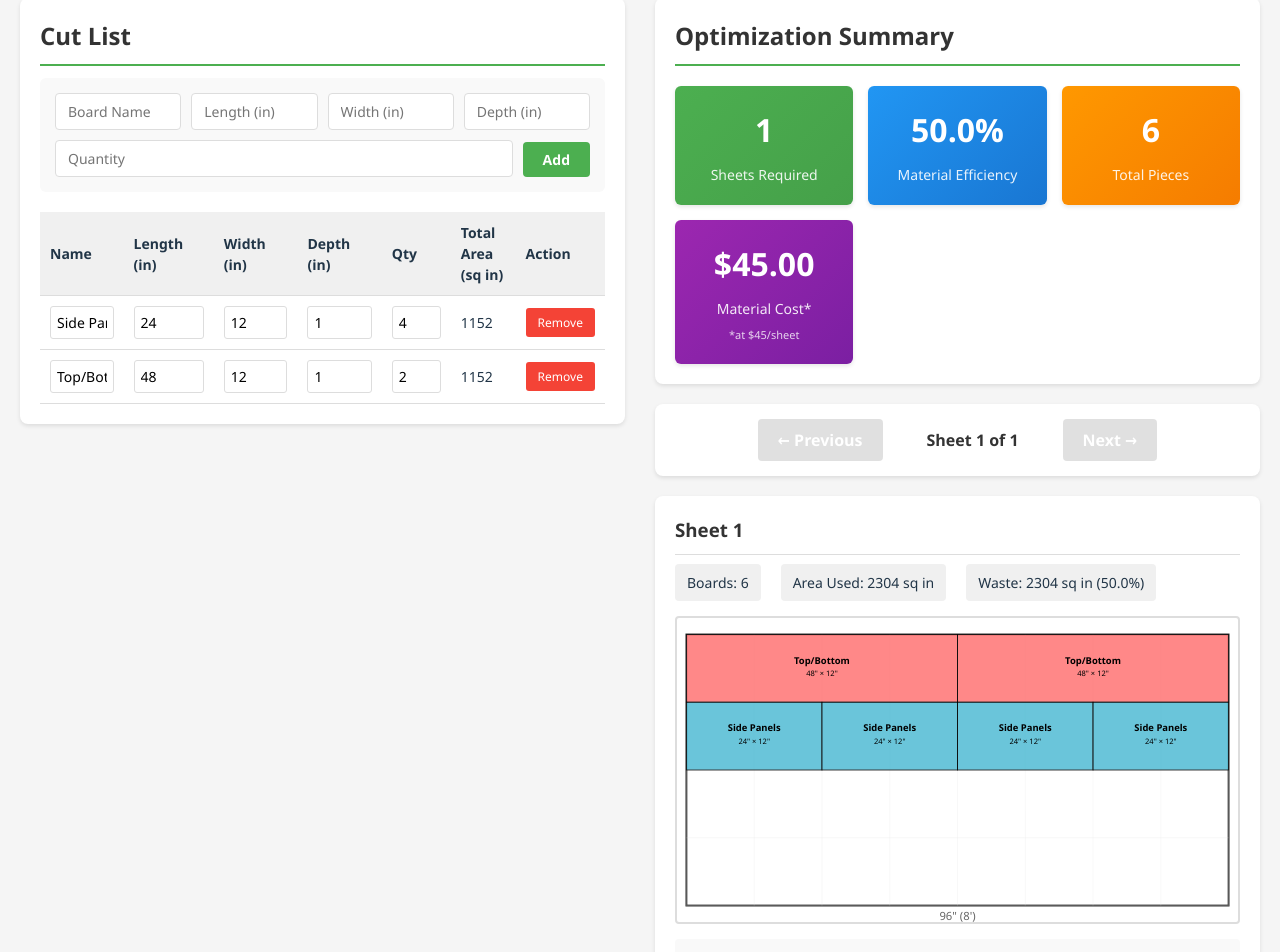
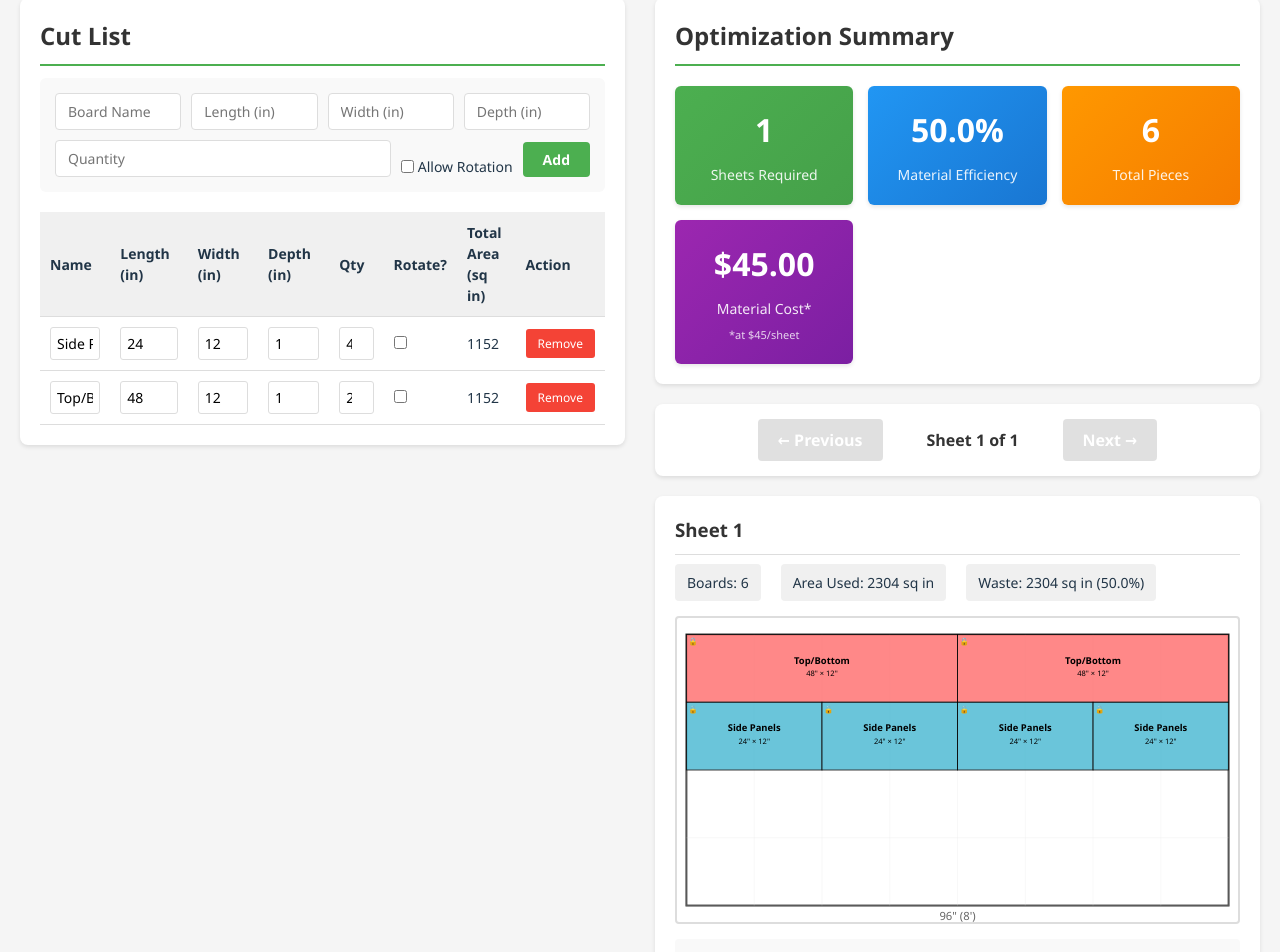
Before and after one commit to chadrosenquist/sheetgood-cuts-react, a React (Vite) app: page / in a window 1280 px wide. Shown: the part 206-1158 px from the top of the page. Built offline with nearby package versions, Linux system fonts and the light colour scheme.

Commit message:
Allow rotation checkbox

```diff
--- a/src/App.css
+++ b/src/App.css
@@ -300,6 +300,12 @@ body {
   color: #666;
 }
 
+.cut-dims .no-rotate {
+  color: #c0392b;
+  font-style: italic;
+  margin-left: 4px;
+}
+
 .cut-pos {
   color: #999;
   font-size: 12px;
--- a/src/App.tsx
+++ b/src/App.tsx
@@ -7,8 +7,24 @@ import './App.css';
 
 function App() {
   const [boards, setBoards] = useState<Board[]>([
-    { id: '1', length: 24, width: 12, depth: 1, quantity: 4, name: 'Side Panels' },
-    { id: '2', length: 48, width: 12, depth: 1, quantity: 2, name: 'Top/Bottom' },
+    {
+      id: '1',
+      length: 24,
+      width: 12,
+      depth: 1,
+      quantity: 4,
+      name: 'Side Panels',
+      rotationAllowed: false,
+    },
+    {
+      id: '2',
+      length: 48,
+      width: 12,
+      depth: 1,
+      quantity: 2,
+      name: 'Top/Bottom',
+      rotationAllowed: false,
+    },
   ]);
 
   const [currentSheetIndex, setCurrentSheetIndex] = useState(0);
@@ -131,6 +147,9 @@ function App() {
                         <span className="cut-dims">
                           {pb.rotated ? pb.board.width : pb.board.length}" × {pb.rotated ? pb.board.length : pb.board.width}"
                           {pb.rotated && ' (rotated)'}
+                          {!pb.board.rotationAllowed && !pb.rotated && (
+                            <span className="no-rotate"> (no rotate)</span>
+                          )}
                         </span>
                         <span className="cut-pos">Position: ({pb.x.toFixed(1)}", {pb.y.toFixed(1)}")</span>
                       </div>
--- a/src/components/CutListForm.css
+++ b/src/components/CutListForm.css
@@ -27,6 +27,12 @@
   align-items: flex-end;
 }
 
+.rotate-checkbox {
+  display: flex;
+  align-items: center;
+  gap: 4px;
+  font-size: 14px;
+}
 .form-input {
   flex: 1;
   min-width: 100px;
--- a/src/components/CutListForm.tsx
+++ b/src/components/CutListForm.tsx
@@ -8,8 +8,24 @@ interface CutListFormProps {
 
 export const CutListForm: React.FC<CutListFormProps> = ({ onBoardsUpdated }) => {
   const [boards, setBoards] = useState<Board[]>([
-    { id: '1', length: 24, width: 12, depth: 1, quantity: 4, name: 'Side Panels' },
-    { id: '2', length: 48, width: 12, depth: 1, quantity: 2, name: 'Top/Bottom' },
+    {
+      id: '1',
+      length: 24,
+      width: 12,
+      depth: 1,
+      quantity: 4,
+      name: 'Side Panels',
+      rotationAllowed: false,
+    },
+    {
+      id: '2',
+      length: 48,
+      width: 12,
+      depth: 1,
+      quantity: 2,
+      name: 'Top/Bottom',
+      rotationAllowed: false,
+    },
   ]);
 
   const [formData, setFormData] = useState({
@@ -18,6 +34,7 @@ export const CutListForm: React.FC<CutListFormProps> = ({ onBoardsUpdated }) =>
     width: '',
     depth: '',
     quantity: '',
+    rotationAllowed: false,
   });
 
   const handleAddBoard = (e: React.FormEvent) => {
@@ -35,12 +52,13 @@ export const CutListForm: React.FC<CutListFormProps> = ({ onBoardsUpdated }) =>
       depth: parseFloat(formData.depth) || 1,
       quantity: parseInt(formData.quantity),
       name: formData.name || `Board ${boards.length + 1}`,
+      rotationAllowed: !!formData.rotationAllowed,
     };
 
     const updatedBoards = [...boards, newBoard];
     setBoards(updatedBoards);
     onBoardsUpdated(updatedBoards);
-    setFormData({ name: '', length: '', width: '', depth: '', quantity: '' });
+    setFormData({ name: '', length: '', width: '', depth: '', quantity: '', rotationAllowed: false });
   };
 
   const handleRemoveBoard = (id: string) => {
@@ -102,6 +120,14 @@ export const CutListForm: React.FC<CutListFormProps> = ({ onBoardsUpdated }) =>
             min="1"
             required
           />
+          <label className="rotate-checkbox">
+            <input
+              type="checkbox"
+              checked={formData.rotationAllowed}
+              onChange={(e) => setFormData({ ...formData, rotationAllowed: e.target.checked })}
+            />
+            Allow Rotation
+          </label>
           <button type="submit" className="btn-add">Add</button>
         </div>
       </form>
@@ -115,6 +141,7 @@ export const CutListForm: React.FC<CutListFormProps> = ({ onBoardsUpdated }) =>
               <th>Width (in)</th>
               <th>Depth (in)</th>
               <th>Qty</th>
+              <th>Rotate?</th>
               <th>Total Area (sq in)</th>
               <th>Action</th>
             </tr>
@@ -163,6 +190,13 @@ export const CutListForm: React.FC<CutListFormProps> = ({ onBoardsUpdated }) =>
                     min="1"
                   />
                 </td>
+                <td>
+                  <input
+                    type="checkbox"
+                    checked={!!board.rotationAllowed}
+                    onChange={(e) => handleUpdateBoard(board.id, 'rotationAllowed', e.target.checked)}
+                  />
+                </td>
                 <td>{(board.length * board.width * board.quantity).toFixed(0)}</td>
                 <td>
                   <button
--- a/src/components/SheetVisualization.tsx
+++ b/src/components/SheetVisualization.tsx
@@ -160,6 +160,17 @@ export const SheetVisualization: React.FC<SheetVisualizationProps> = ({ sheets,
                   </text>
                 </>
               )}
+              {/* Lock indicator when rotation is forbidden */}
+              {!pb.board.rotationAllowed && (
+                <text
+                  x={x + 2}
+                  y={y + 10}
+                  fontSize="8"
+                  fill="#000"
+                >
+                  🔒
+                </text>
+              )}
             </g>
           );
         })}
--- a/src/packing.ts
+++ b/src/packing.ts
@@ -19,11 +19,11 @@ class Sheet {
     this.height = height;
   }
 
-  canPlace(boardLength: number, boardWidth: number): boolean {
+  canPlace(boardLength: number, boardWidth: number, rotationAllowed: boolean = true): boolean {
     // Try without rotation
     if (this.findSpace(boardLength, boardWidth)) return true;
-    // Try with rotation
-    if (this.findSpace(boardWidth, boardLength)) return true;
+    // Try with rotation if permitted
+    if (rotationAllowed && this.findSpace(boardWidth, boardLength)) return true;
     return false;
   }
 
@@ -82,7 +82,17 @@ class Sheet {
     return x1 < x2 + w2 && x1 + w1 > x2 && y1 < y2 + h2 && y1 + h1 > y2;
   }
 
-  placeBoard(boardLength: number, boardWidth: number): { position: Rect; rotated: boolean } | null {
+  /**
+   * Attempt to place a board on the sheet.
+   * @param boardLength length of the board (in inches)
+   * @param boardWidth width of the board (in inches)
+   * @param rotationAllowed if true, the board may be rotated 90°
+   */
+  placeBoard(
+    boardLength: number,
+    boardWidth: number,
+    rotationAllowed: boolean
+  ): { position: Rect; rotated: boolean } | null {
     // Try without rotation first
     let space = this.findSpace(boardLength, boardWidth);
     if (space) {
@@ -90,11 +100,13 @@ class Sheet {
       return { position: space, rotated: false };
     }
 
-    // Try with rotation
-    space = this.findSpace(boardWidth, boardLength);
-    if (space) {
-      this.usedRects.push(space);
-      return { position: space, rotated: true };
+    if (rotationAllowed) {
+      // Try with rotation only if allowed
+      space = this.findSpace(boardWidth, boardLength);
+      if (space) {
+        this.usedRects.push(space);
+        return { position: space, rotated: true };
+      }
     }
 
     return null;
@@ -128,7 +140,11 @@ export function optimizePlacement(boards: Board[]): OptimizationResult {
   const placedBoards: PlacedBoard[] = [];
 
   for (const { board } of allBoards) {
-    const result = currentSheet.placeBoard(board.length, board.width);
+    const result = currentSheet.placeBoard(
+      board.length,
+      board.width,
+      !!board.rotationAllowed
+    );
 
     if (result) {
       placedBoards.push({
@@ -150,7 +166,11 @@ export function optimizePlacement(boards: Board[]): OptimizationResult {
       placedBoards.length = 0;
 
       // Try to place on the new sheet
-      const newResult = currentSheet.placeBoard(board.length, board.width);
+      const newResult = currentSheet.placeBoard(
+        board.length,
+        board.width,
+        !!board.rotationAllowed
+      );
       if (newResult) {
         placedBoards.push({
           board,
--- a/src/types.ts
+++ b/src/types.ts
@@ -6,6 +6,11 @@ export interface Board {
   depth: number;   // in inches
   quantity: number;
   name?: string;
+  /**
+   * Whether the piece may be rotated 90° during packing
+   * (important for veneered or grained material). Defaults to false.
+   */
+  rotationAllowed?: boolean;
 }
 
 // Placed board on a sheet
```
